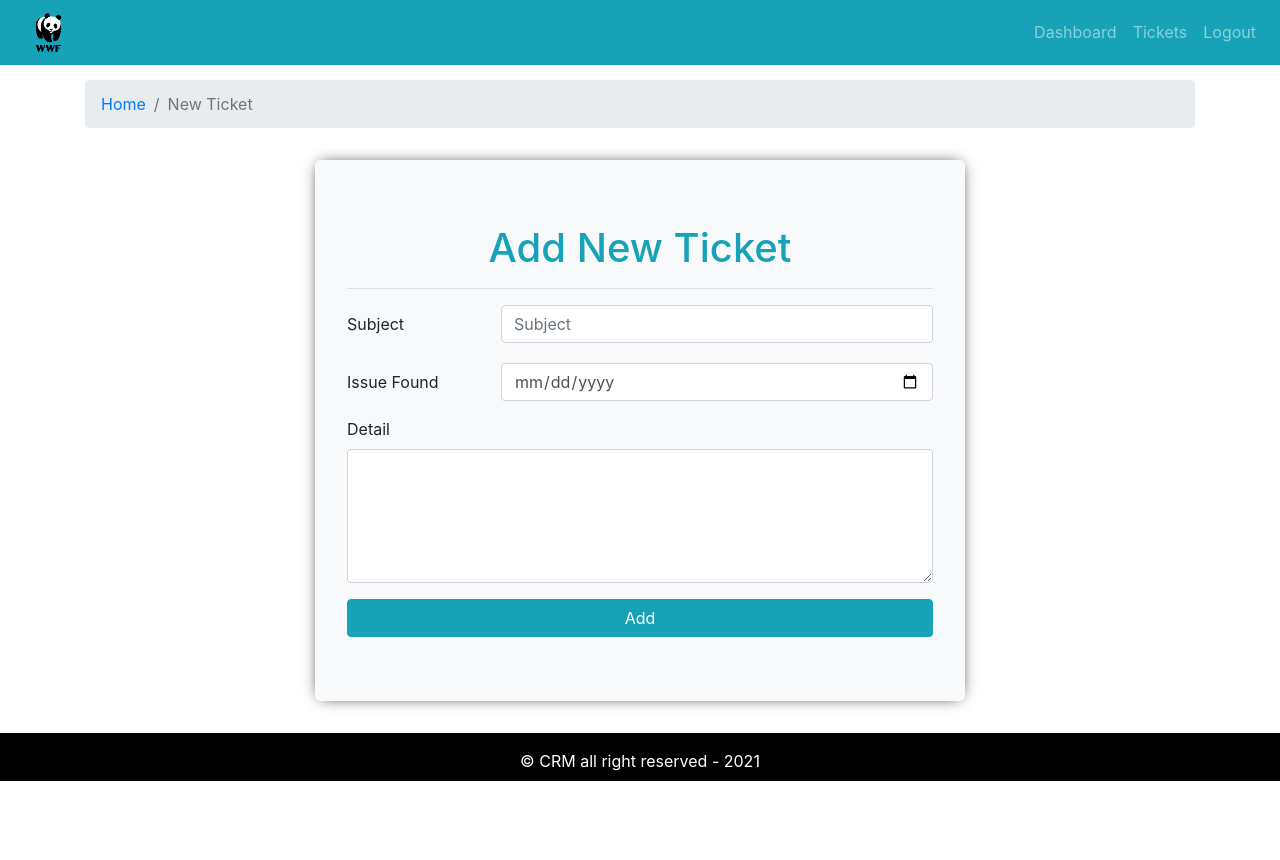
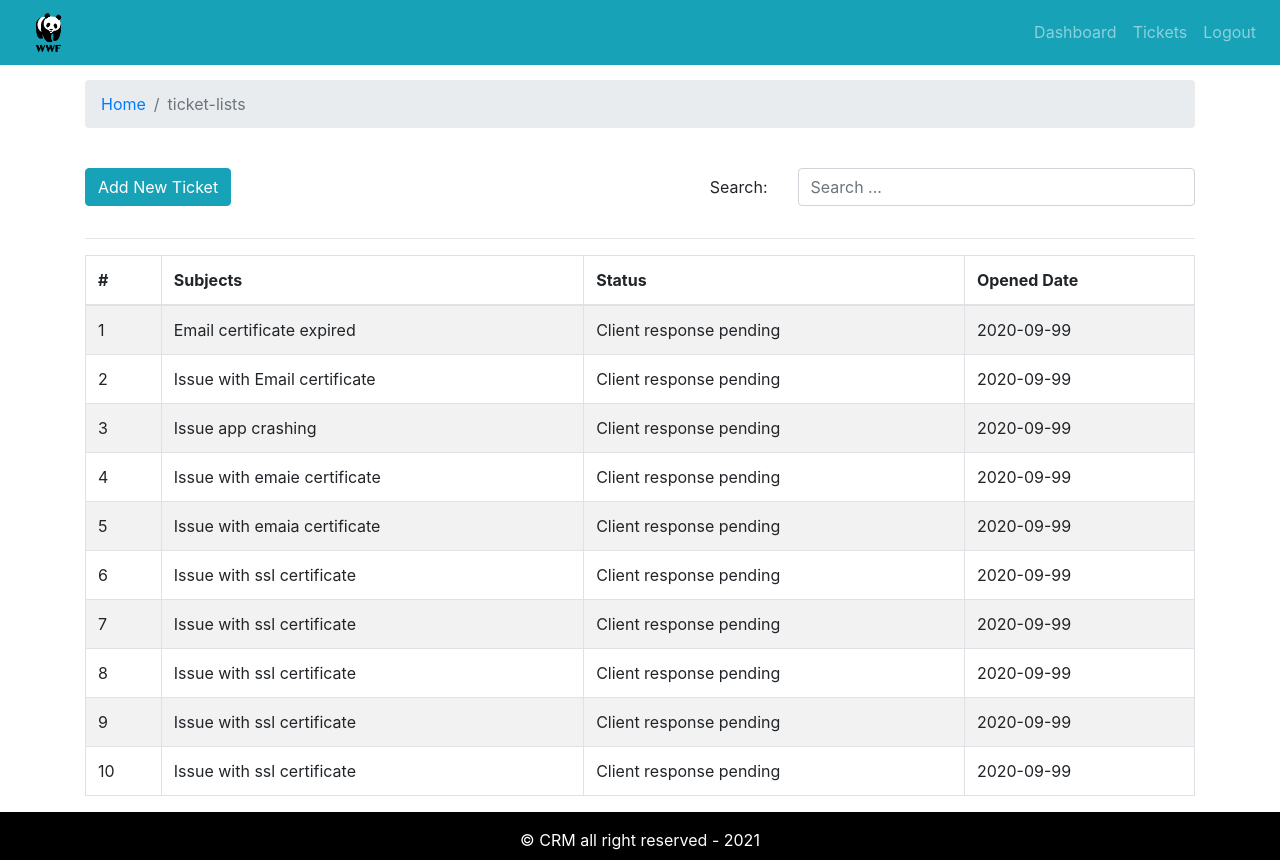
Before and after one commit to pingzhang001/CRM_MERN, a React (Create React App) app: page / in a window 1280 px wide. Before the commit the page ends 800 px from the top, so only its background shows below. Built offline with nearby package versions, Linux system fonts and the light colour scheme.

Commit message:
added tickets list search page

```diff
--- a/src/App.js
+++ b/src/App.js
@@ -4,7 +4,8 @@
 // import Entry from './pages/entry/Entry.page'
 import DefaultLayout from './layout/DefaultLayout'
 // import Dashboard from './pages/dashboard/Dashboard.page'
-import AddTicket from './pages/new-ticket/AddTicket.page'
+// import AddTicket from './pages/new-ticket/AddTicket.page'
+import TicketLists from './pages/ticket-list/TicketLists.page'
 
 function App() {
   return (
@@ -12,7 +13,8 @@
       {/* <Entry /> */}
       <DefaultLayout>
         {/* <Dashboard /> */}
-        <AddTicket />
+        {/* <AddTicket /> */}
+        <TicketLists />
       </DefaultLayout>
     </div>
   );
--- a/src/assets/data/dummy-tickets.json
+++ b/src/assets/data/dummy-tickets.json
@@ -1,51 +1,61 @@
 [
   {
     "id":1,
+    "subject":"Email certificate expired",
     "status": "Client response pending",
     "addedAt": "2020-09-99"
   },
   {
     "id":2,
+    "subject":"Issue with Email certificate",
     "status": "Client response pending",
     "addedAt": "2020-09-99"
   },
   {
     "id":3,
+    "subject":"Issue app crashing",
     "status": "Client response pending",
     "addedAt": "2020-09-99"
   },
   {
     "id":4,
+    "subject":"Issue with emaie certificate",
     "status": "Client response pending",
     "addedAt": "2020-09-99"
   },
   {
     "id":5,
+    "subject":"Issue with emaia certificate",
     "status": "Client response pending",
     "addedAt": "2020-09-99"
   },
   {
     "id":6,
+    "subject":"Issue with ssl certificate",
     "status": "Client response pending",
     "addedAt": "2020-09-99"
   },
   {
     "id":7,
+    "subject":"Issue with ssl certificate",
     "status": "Client response pending",
     "addedAt": "2020-09-99"
   },
   {
     "id":8,
+    "subject":"Issue with ssl certificate",
     "status": "Client response pending",
     "addedAt": "2020-09-99"
   },
   {
     "id":9,
+    "subject":"Issue with ssl certificate",
     "status": "Client response pending",
     "addedAt": "2020-09-99"
   },
   {
     "id":10,
+    "subject":"Issue with ssl certificate",
     "status": "Client response pending",
     "addedAt": "2020-09-99"
   }
--- /dev/null
+++ b/src/components/search-form/SearchForm.comp.js
@@ -0,0 +1,29 @@
+import React from 'react'
+import PropTypes from 'prop-types'
+import {Form, Row, Col} from 'react-bootstrap'
+
+export default function SearchForm({ handleOnChange, str }) {
+  // console.log(str,"&&&&&&&&&&&&&&&&&&")
+  return (
+    <div>
+      <Form>
+        <Form.Group as={Row}>
+          <Form.Label column sm="3">Search:{ " " }</Form.Label>
+          <Col sm="9">
+            <Form.Control
+              name="searchStr"
+              onChange={handleOnChange}
+              value={str}
+              placeholder="Search ..."
+            />
+          </Col>
+        </Form.Group>
+      </Form>
+    </div>
+  )
+}
+
+SearchForm.propTypes = {
+  handleOnChange: PropTypes.func.isRequired,
+  str: PropTypes.string.isRequired
+}
--- a/src/components/ticket-table/TicketTable.comp.js
+++ b/src/components/ticket-table/TicketTable.comp.js
@@ -1,12 +1,13 @@
 import React from 'react'
 import { Table } from "react-bootstrap";
+import PropTypes from 'prop-types'
 
 export default function TicketTable({tickets}) {
 
   const renderedContent = tickets.length ? tickets.map((row) => (
         <tr key={ row.id}>
           <td>{row.id}</td>
-          <td>ssl issue</td>
+          <td>{ row.subject}</td>
           <td>{ row.status}</td>
           <td>{ row.addedAt}</td>
         </tr>
@@ -15,10 +16,10 @@
     <Table striped bordered hover>
       <thead>
         <tr>
-          <td>#</td>
-          <td>Subjects</td>
-          <td>Status</td>
-          <td>Opened Date</td>
+          <th>#</th>
+          <th>Subjects</th>
+          <th>Status</th>
+          <th>Opened Date</th>
         </tr>
       </thead>
       <tbody>
@@ -35,3 +36,7 @@
     </Table>
   )
 }
+
+TicketTable.propTypes = {
+  tickets : PropTypes.array.isRequired
+}
--- /dev/null
+++ b/src/pages/ticket-list/TicketLists.page.js
@@ -0,0 +1,57 @@
+import React,{useState, useEffect} from 'react'
+import { Container, Row, Col, Button } from 'react-bootstrap'
+import PageBreadcrumb from '../../components/breadcrumb/Breadcrumb.com'
+import SearchForm from '../../components/search-form/SearchForm.comp'
+import TicketTable from '../../components/ticket-table/TicketTable.comp'
+import tickets from '../../assets/data/dummy-tickets.json'
+
+export default function TicketLists() {
+
+  const [str, setStr] = useState('')
+  const [displayTickets, setDisplayTickets] = useState(tickets)
+  useEffect(() => {
+    // searchTicket(str)
+  }, [str, displayTickets])
+
+  const handleOnChange = (e) => {
+    const {value} = e.target
+    setStr(value)
+    searchTicket(value)
+    // console.log(str, "$$$$$$$$$$$$$$$$$$")
+    // console.log(displayTickets, "onChange")
+  }
+
+  const searchTicket = strIn => {
+    // console.log(str,"*****************")
+    const dTickets = tickets.filter(row=>row.subject.toLowerCase().includes(strIn.toLowerCase()))
+    // console.log(dTickets,"search")
+    setDisplayTickets(dTickets)
+  }
+
+  return (
+    <Container>
+      <Row>
+        <Col>
+          <PageBreadcrumb page="ticket-lists" />
+        </Col>
+      </Row>
+      <Row className="mt-4">
+        <Col>
+          <Button variant="info">Add New Ticket</Button>
+        </Col>
+        <Col className="text-right">
+          <SearchForm
+            handleOnChange={handleOnChange}
+            str = {str}
+          />
+        </Col>
+      </Row>
+      <hr />
+      <Row>
+        <Col>
+          <TicketTable tickets={displayTickets}/>
+        </Col>
+      </Row>
+    </Container>
+  )
+}
```
